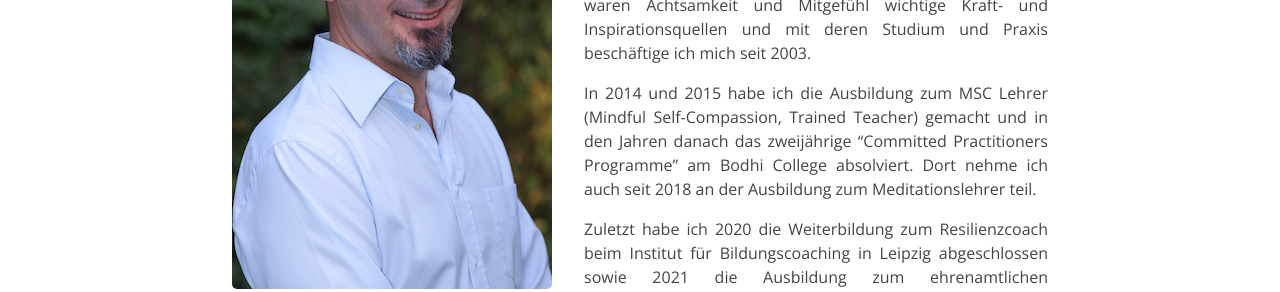
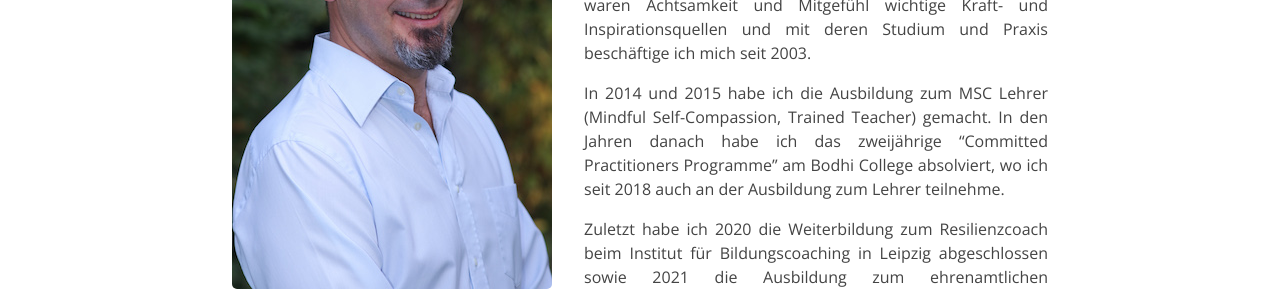
Before and after one commit to herzweite/herzweite.github.io, a Jekyll site: the page built from zur-person.md, in a window 1280 px wide. Shown: the part 571-863 px from the top of the page. Built offline with Jekyll 4.4.1, drawn with Linux system fonts in a browser that asks for light colours; our own code applies the rules of GitHub Pages for plain Markdown files.

Commit message:
Update zur-person.md

```diff
--- a/zur-person.md
+++ b/zur-person.md
@@ -9,7 +9,7 @@
 
 Hauptberuflich habe ich inzwischen über 14 Jahre in der Flüchtlings- und Entwicklungsarbeit gesammelt. In dieser Zeit waren Achtsamkeit und Mitgefühl wichtige Kraft- und Inspirationsquellen und mit deren Studium und Praxis beschäftige ich mich seit 2003.
 
-In 2014 und 2015 habe ich die Ausbildung zum MSC Lehrer (Mindful Self-Compassion, Trained Teacher) gemacht und in den Jahren danach das zweijährige "Committed Practitioners Programme" am Bodhi College absolviert. Dort nehme ich auch seit 2018 an der Ausbildung zum Meditationslehrer teil.
+In 2014 und 2015 habe ich die Ausbildung zum MSC Lehrer (Mindful Self-Compassion, Trained Teacher) gemacht. In den Jahren danach habe ich das zweijährige "Committed Practitioners Programme" am Bodhi College absolviert, wo ich seit 2018 auch an der Ausbildung zum Lehrer teilnehme.
 
 Zuletzt habe ich 2020 die Weiterbildung zum Resilienzcoach beim Institut für Bildungscoaching in Leipzig abgeschlossen sowie 2021 die Ausbildung zum ehrenamtlichen Hospizbegleiter beim Hospiz-Verein Leipzig.
 
```
